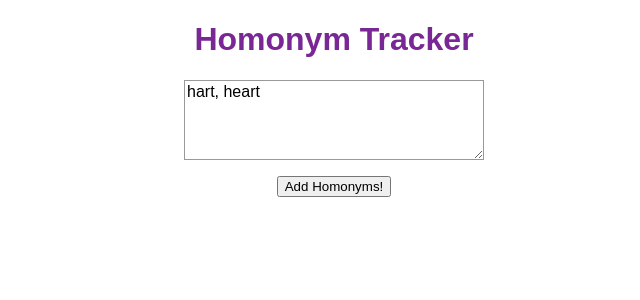
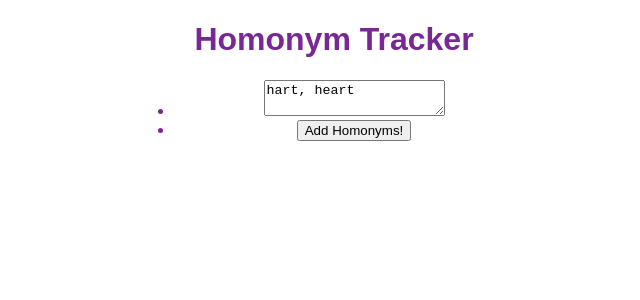
Before and after one commit to ttreit/mvp, a React app: page / in a window 1280 px wide. Shown: the top 300 px of the page, without its empty margins (306-946 px from the left). Built offline with nearby package versions, Linux system fonts and the light colour scheme.

Commit message:
Remove selectors no longer needed

```diff
--- a/public/App.css
+++ b/public/App.css
@@ -11,41 +11,3 @@ form {
   width: 400px;
   /* Form outline */
 }
-
-ul {
-  list-style: none;
-  padding: 0;
-  margin: 0;
-}
-
-form li + li {
-  margin-top: 1em;
-}
-
-input,
-textarea {
-  /* To make sure that all text fields have the same font settings
-     By default, textareas have a monospace font */
-  font: 1em sans-serif;
-
-  /* Uniform text field size */
-  width: 300px;
-  box-sizing: border-box;
-
-  /* Match form field borders */
-  border: 1px solid #999;
-}
-
-input:focus,
-textarea:focus {
-  /* Additional highlight for focused elements */
-  border-color: rgb(68, 13, 232);
-}
-
-textarea {
-  /* Align multiline text fields with their labels */
-  vertical-align: top;
-
-  /* Provide space to type some text */
-  height: 5em;
-}
```
